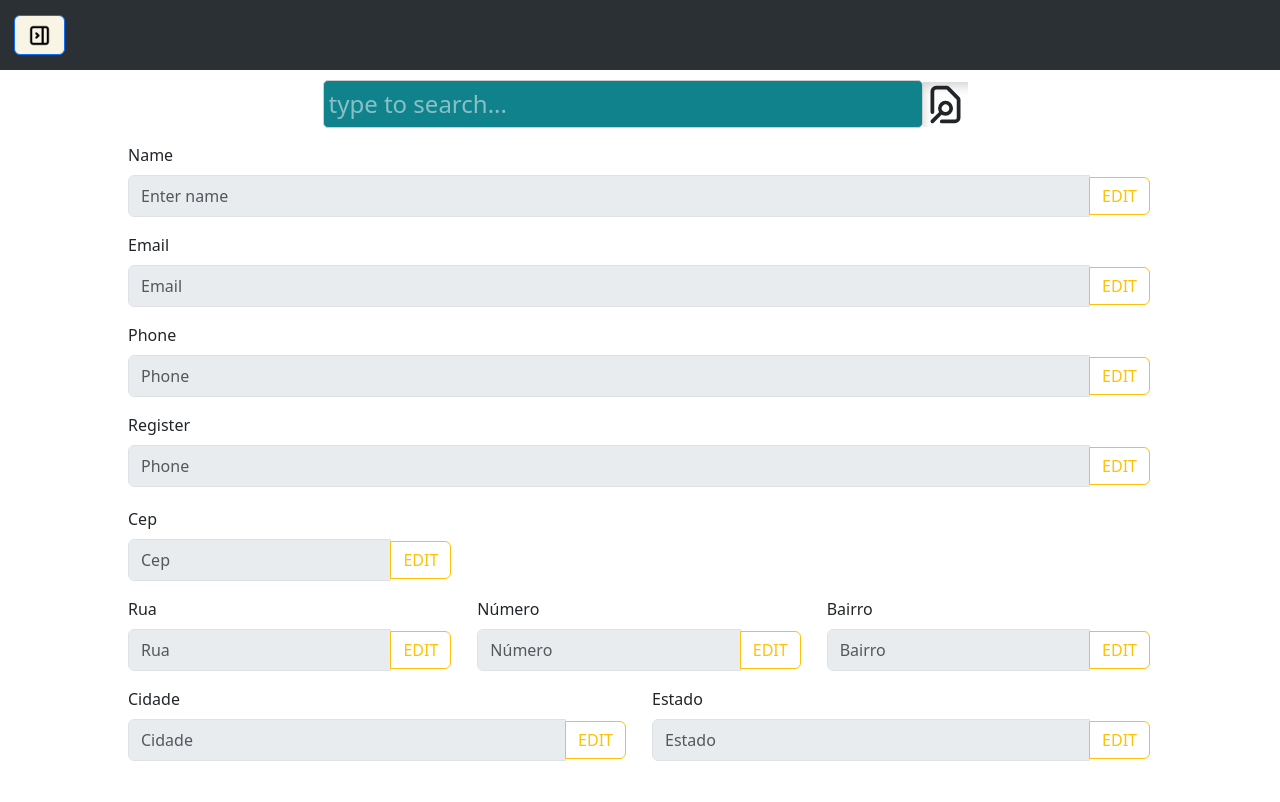
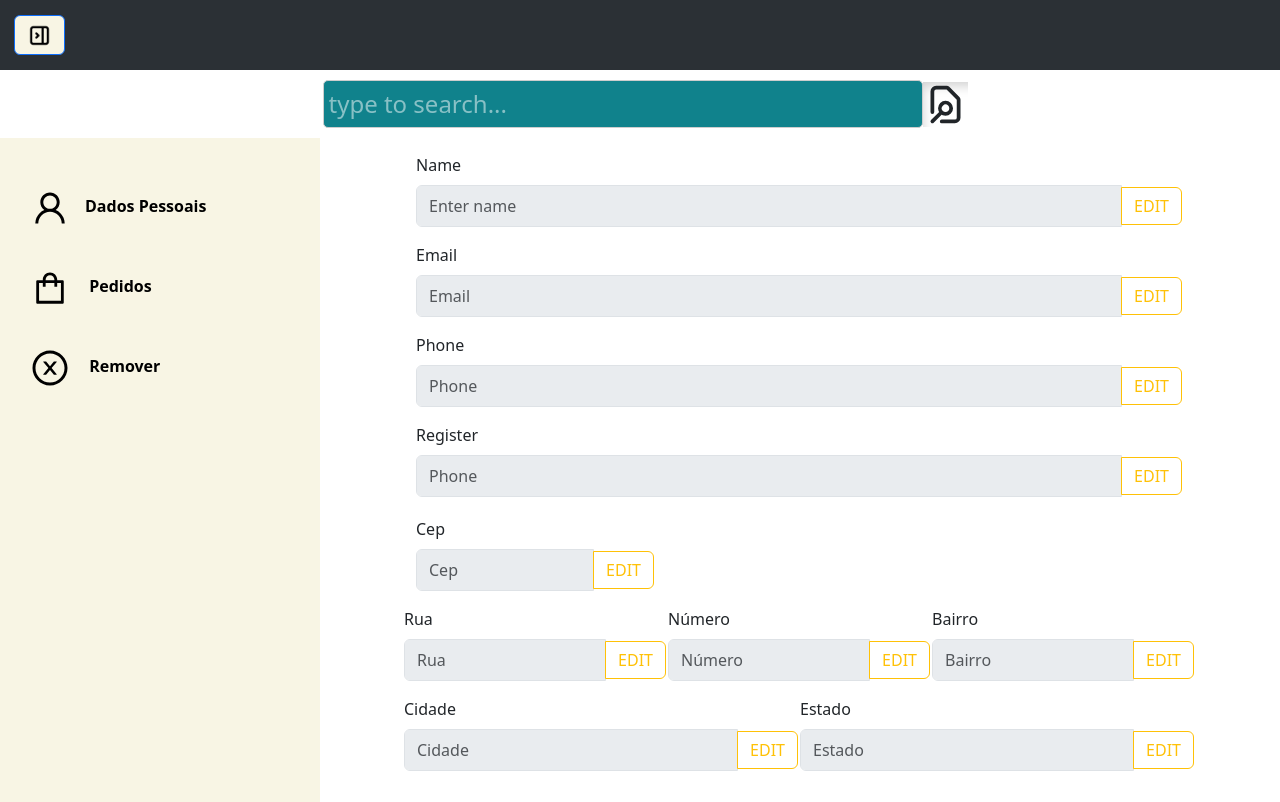
Before and after one commit to hugoc12/Order-Manage-V2, a React (Vite) app: page /clientes in a window 1280 px wide. Built offline with nearby package versions, Linux system fonts and the light colour scheme; no server answers.

Commit message:
add side menu clients

```diff
--- a/src/pages/clientes/index.tsx
+++ b/src/pages/clientes/index.tsx
@@ -1,5 +1,6 @@
 import { useContext, useEffect } from "react";
 import { Button, Container, Navbar, Form, Row, Col, InputGroup } from "react-bootstrap";
+import { AiOutlineUser, AiOutlineShopping, AiOutlineCloseCircle  } from "react-icons/ai";
 import SideMenu from "../../components/side-menu/side-menu";
 import Searchbar from "../../components/searchbar";
 import { ContextClient } from "../../contexts/contextClients";
@@ -94,6 +95,16 @@ function Clients() {
       <Searchbar />
       {context!.namesResult.length > 0 ? <SearchResult /> : <></>}
 
+      <Container className="container_grid" fluid>
+        <Row>
+          <Col sm={3} className="col col_menu">
+            <div className="menu">
+              <a href="#" className="itemMenu"><AiOutlineUser size={40} className="iconItem"/>Dados Pessoais</a>
+              <a href="#" className="itemMenu"><AiOutlineShopping size={40} className="iconItem"/> Pedidos</a>
+              <a href="#" className="itemMenu"><AiOutlineCloseCircle size={40} className="iconItem"/> Remover</a>
+            </div>
+          </Col>
+          <Col sm={9} className="col">
             <Form id="formDataUser" className="formDataUser">
                 <fieldset>
                   <Form.Group className="mb-3">
@@ -198,6 +209,10 @@ function Clients() {
                   </div>
                 </fieldset>
             </Form>
+          </Col>
+        </Row>
+      </Container>
+
     </div>
   );
 }
--- a/src/pages/clientes/style.css
+++ b/src/pages/clientes/style.css
@@ -6,3 +6,40 @@
 .containerAddress{
     margin-top: 20px;
 }
+
+
+
+.menu{
+    display: flex;
+    flex-direction: column;
+    justify-content: flex-start;
+    align-items: center;
+    margin-top: 30px;
+}
+
+.col_menu{
+    background-color: #F8F5E4;
+}
+
+.itemMenu{
+    align-self: stretch;
+    text-align: start;
+    padding: 20px 0px;
+    text-decoration: none;
+    color: #000;
+    font-weight: bold;
+}
+
+.itemMenu:hover{
+    background-color: #0E3047;
+    color: #F8F5E4;
+}
+
+.iconItem{
+    margin-right: 15px;
+    margin-left: 30px;
+}
+
+.col{
+    padding: 0px !important;
+}
```
Lines whose indentation alone changed are shown as unchanged.
